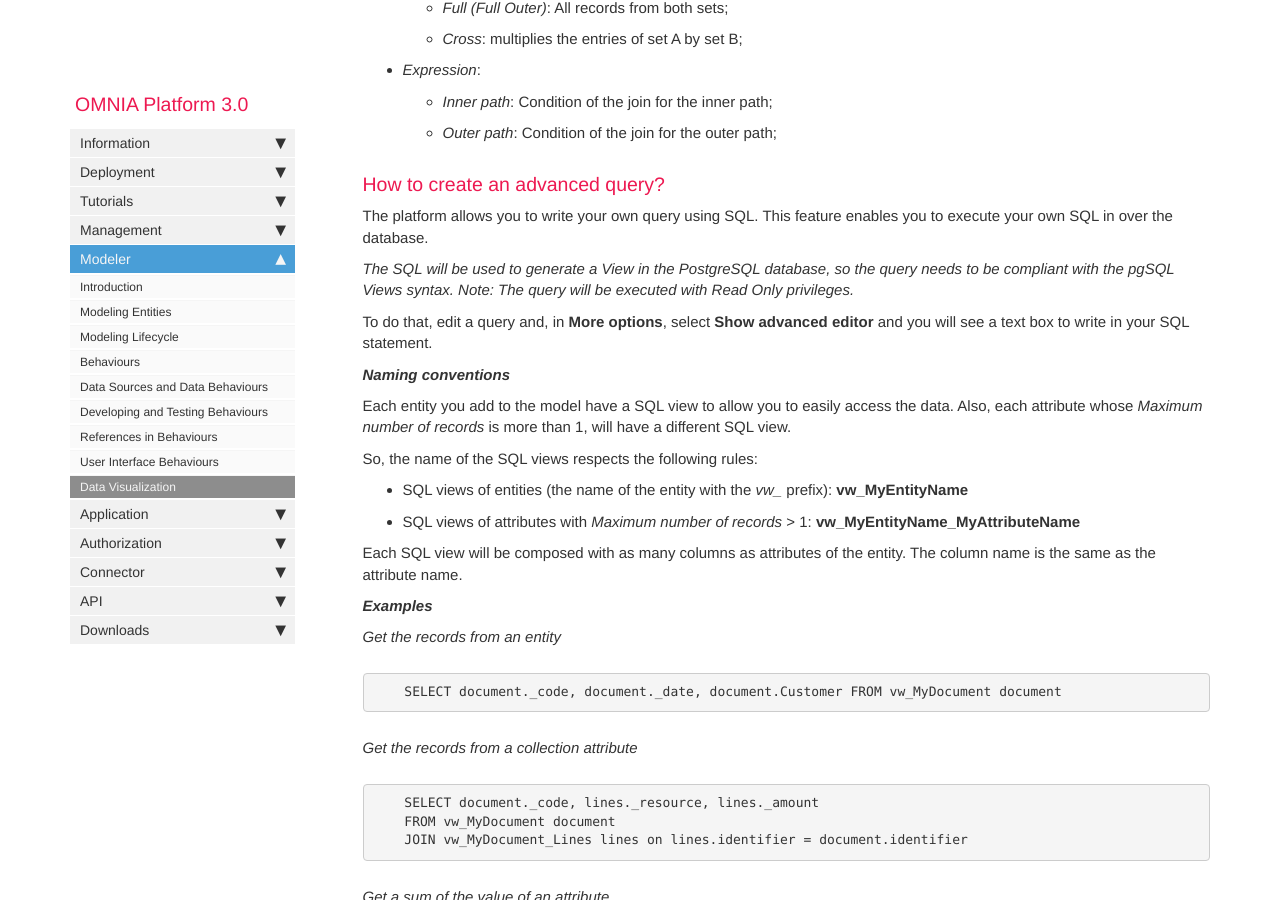
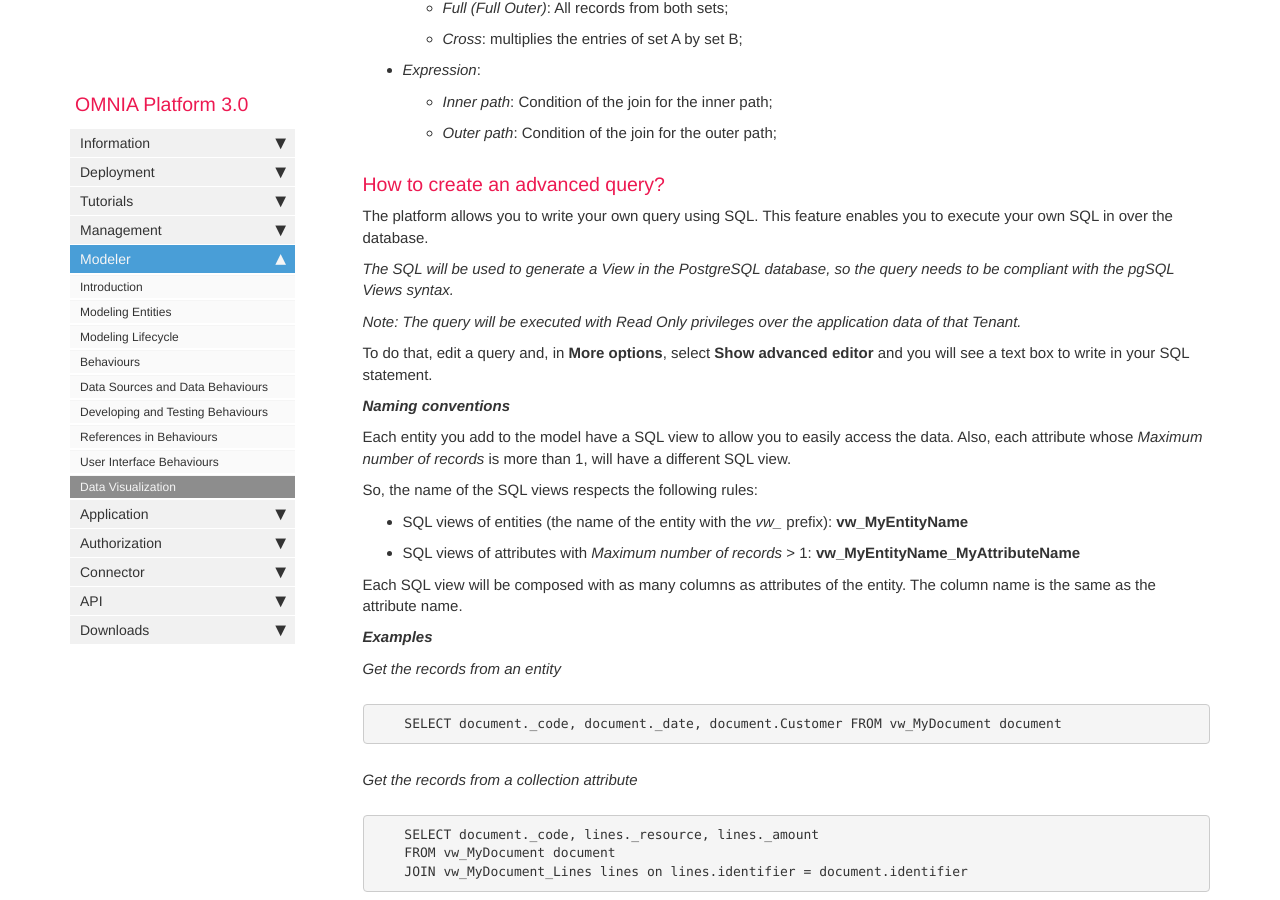
Before and after one commit to daniel8lopes/omnia3, a Jekyll site: the page built from docs/pages/omnia3/Modeler/omnia3_modeler_datavisualization.md, in a window 1280 px wide and 900 px high, scrolled down 1655 px. Built offline with Jekyll 4.4.1, drawn with Linux system fonts in a browser that asks for light colours; nearby versions of some CDN libraries; comment, search, counter and statistics services are not loaded.

Commit message:
Update omnia3_modeler_datavisualization.md

```diff
--- a/docs/pages/omnia3/Modeler/omnia3_modeler_datavisualization.md
+++ b/docs/pages/omnia3/Modeler/omnia3_modeler_datavisualization.md
@@ -56,8 +56,9 @@ To add a join, edit a query, go to the **Joins** separator, and press _Add new_.
 ### How to create an advanced query?
 The platform allows you to write your own query using SQL. This feature enables you to execute your own SQL in over the database.
 
-*The SQL will be used to generate a View in the PostgreSQL database, so the query needs to be compliant with the pgSQL Views syntax.
-Note: The query will be executed with Read Only privileges.*
+*The SQL will be used to generate a View in the PostgreSQL database, so the query needs to be compliant with the pgSQL Views syntax.*
+
+*Note: The query will be executed with Read Only privileges over the application data of that Tenant.*
 
 To do that, edit a query and, in **More options**, select **Show advanced editor** and you will see a text box to write in your SQL statement.
 
```
